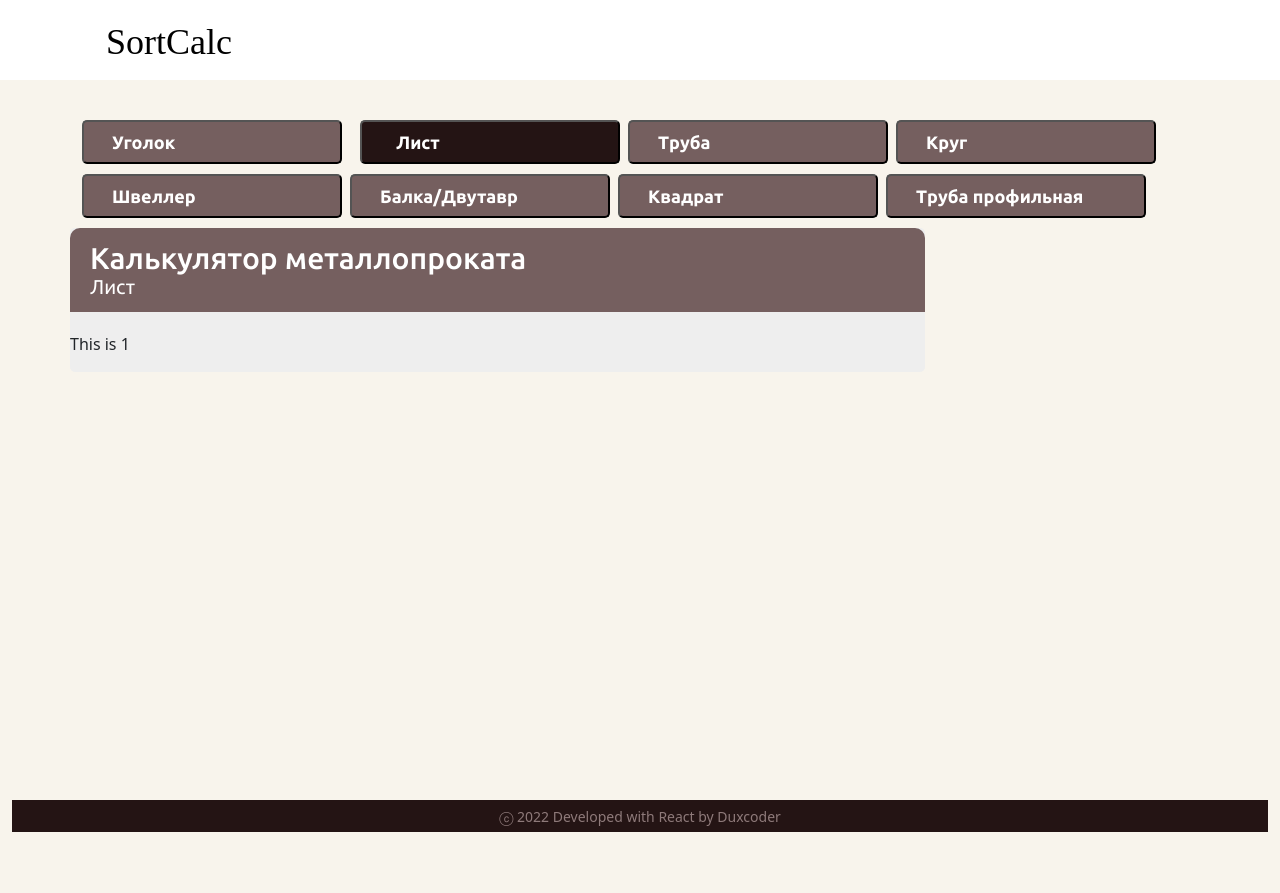
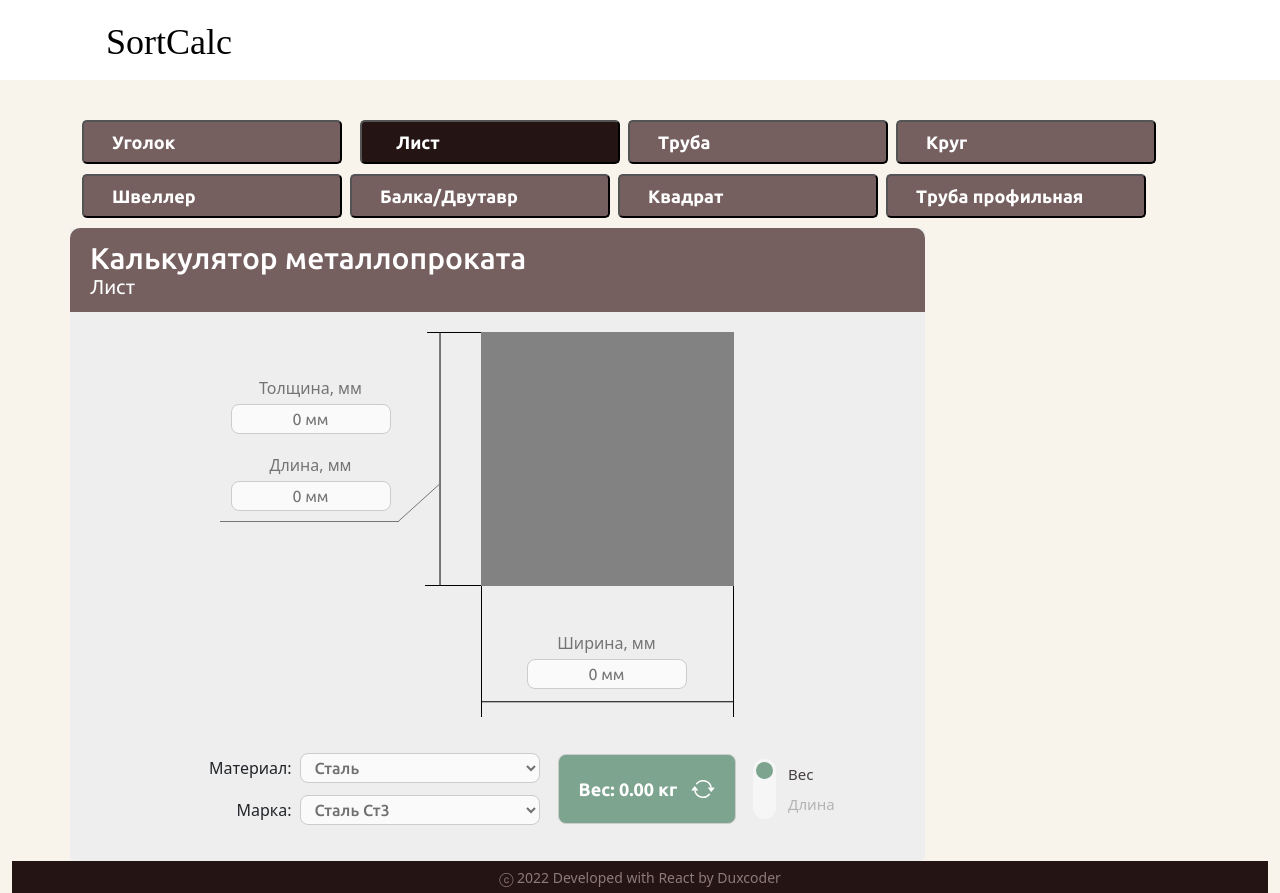
Before and after one commit to Duxcoder/SortCalc-Project-, a React (Create React App) app: page / in a window 1280 px wide. Both pictures are taken after a click on the button "Лист". Before the commit the page ends 832 px from the top, so only its background shows below. Built offline with nearby package versions, Linux system fonts and the light colour scheme; a web font is replaced by a local one.

Commit message:
Add page sheet, recast css module

```diff
--- a/src/components/app/App.js
+++ b/src/components/app/App.js
@@ -5,6 +5,7 @@ import styled from 'styled-components';
 import {Container, Row, Col} from 'react-bootstrap';
 import ButtonsList from '../buttonsList/buttonsList';
 import Corner from '../pages/corner/corner';
+import Sheet from '../pages/sheet/sheet';
 import CalcBottomBlock from '../calcBottomBlock/calcBottomBlock';
 
 const Logo = styled.div`
@@ -84,8 +85,8 @@ isInfinity (item){ // вывод 0 вместо infinity и минусовых
     return item
   }
 }
-postResult = (den, resInCorner) => {
-  return this.state.weightOn ? `${(this.isInfinity(den * resInCorner)).toFixed(2)} кг` : `${this.isInfinity((resInCorner / den)).toFixed(2)} м`
+postResult = (den, resInPage, weightUoM, resUoM, weightToFix, resToFix) => {
+  return this.state.weightOn ? `${(this.isInfinity(den * resInPage)).toFixed(weightToFix)} ${weightUoM}` : `${this.isInfinity((resInPage / den)).toFixed(resToFix)} ${resUoM}`
 }
 ViewContent = () => {
   const {number, grades, grades: {steels}, volume, density } = this.state;
@@ -98,7 +99,7 @@ ViewContent = () => {
         data ={grades}
         returnDensity={this.returnDensity}
         defaultGraid = {steels[0]}
-        result = {this.postResult(density, volume)}
+        result = {this.postResult(density, volume, 'кг', 'м', 2, 2)}
         labelForResult = {this.state.weightOn ? 'Вес: ' : 'Длина: '}
         weightOn = {this.weightOn}
         >
@@ -106,7 +107,20 @@ ViewContent = () => {
       </>
       )
     case 1 :
-      return <p>This is 1</p>
+      return (
+        <>
+        <Sheet weightOn = {this.state.weightOn} returnVolume={this.returnVolume}></Sheet>
+        <CalcBottomBlock
+        data ={grades}
+        returnDensity={this.returnDensity}
+        defaultGraid = {steels[0]}
+        result = {this.postResult(density, volume, 'кг', 'мм', 2, 0)}
+        labelForResult = {this.state.weightOn ? 'Вес: ' : 'Длина: '}
+        weightOn = {this.weightOn}
+        >
+        </CalcBottomBlock>
+        </>
+      )
 
     case 2:
       return <p>This is 2</p>
--- a/src/components/pages/corner/corner.js
+++ b/src/components/pages/corner/corner.js
@@ -1,7 +1,7 @@
 import React, { Component } from "react";
 import { ReactComponent as YourSvg } from './corner.svg';
 import styled from 'styled-components';
-import './corner.css';
+import styles from './corner.module.css';
 const Input = styled.input`
     display:inline;
     position:relative;
@@ -58,7 +58,7 @@ render(){
     return (
     <DivInput className={className}>
         <SpanText>{name}</SpanText>
-        <Input type="number" onInput={this.clickChange} name={id} autoСomplete="off" placeholder={this.props.placeholder}></Input>
+        <Input type="number" onInput={this.clickChange} name={id} autoСomplete="off" min="0" placeholder={this.props.placeholder}></Input>
     </DivInput>)
 }}
 
@@ -68,10 +68,10 @@ export default class Corner extends Component {
         super(props);
         this.state = {
             weightOn: true,
-            names: { width: 'Ширина, см',
+            names: { width: 'Ширина, мм',
                     length: 'Длина, м',
-                    thickness: 'Толщина, см',
-                    height: 'Высота, см',
+                    thickness: 'Толщина, мм',
+                    height: 'Высота, мм',
                     weight: 'Вес, кг'
             },
             values: {
@@ -111,9 +111,9 @@ export default class Corner extends Component {
     RenderInput = (props) => {
         const isWeightOn = props.weightOn;
         if (isWeightOn) {
-          return  <BlockInput id ={'length'} name={this.state.names.length} className={'inputLength'} valueNum={this.getValue} placeholder={'0 м'}></BlockInput>
+          return  <BlockInput id ={'length'} name={this.state.names.length} className={styles.inputLength} valueNum={this.getValue} placeholder={'0 м'}></BlockInput>
         } else {
-          return  <BlockInput id ={'weight'} name={this.state.names.weight} className={'inputLength'} valueNum={this.getValue} placeholder={'0 кг'}></BlockInput>
+          return  <BlockInput id ={'weight'} name={this.state.names.weight} className={styles.inputLength} valueNum={this.getValue} placeholder={'0 кг'}></BlockInput>
         }
 
     }
@@ -123,10 +123,10 @@ render(){
     <>
         <div className="d-flex justify-content-center align-items-center transition" >
             <this.RenderInput weightOn={this.state.weightOn}></this.RenderInput>
-            <BlockInput id ={'width'} name={width} className={'inputWidth'} valueNum={this.getValue} placeholder={'0 см'}></BlockInput>
-            <BlockInput id ={'thickness'} name={thickness} className={'inputThickness'} valueNum={this.getValue} placeholder={'0 см'}></BlockInput>
-            <BlockInput id ={'height'} name={height} className={'inputHeight'} valueNum={this.getValue} placeholder={'0 см'}></BlockInput>
-            <YourSvg className="svg"></YourSvg>
+            <BlockInput id ={'width'} name={width} className={styles.inputWidth} valueNum={this.getValue} placeholder={'0 мм'}></BlockInput>
+            <BlockInput id ={'thickness'} name={thickness} className={styles.inputThickness} valueNum={this.getValue} placeholder={'0 мм'}></BlockInput>
+            <BlockInput id ={'height'} name={height} className={styles.inputHeight} valueNum={this.getValue} placeholder={'0 мм'}></BlockInput>
+            <YourSvg className={styles.svg}></YourSvg>
         </div>
     </>
     )
--- /dev/null
+++ b/src/components/pages/corner/corner.module.css
@@ -0,0 +1,35 @@
+.inputHeight {
+    margin-bottom: 86px;
+    margin-right: 374px;
+}
+
+.inputWidth{
+    margin-top: 270px;
+    margin-left: 218px;
+}
+
+.inputThickness {
+    margin-bottom: 108px;
+    margin-left: 274px;
+}
+
+.inputLength{
+    margin-bottom: 260px;
+    margin-left: 274px;
+}
+
+.svg {
+    display: absolute;
+}
+
+input[type="number"]::-webkit-outer-spin-button,
+input[type="number"]::-webkit-inner-spin-button {
+    -webkit-appearance: none;
+}
+
+input[type='number'],
+input[type="number"]:hover,
+input[type="number"]:focus {
+    appearance: none;
+    -moz-appearance: textfield;
+}
--- a/src/components/pages/sheet/sheet.js
+++ b/src/components/pages/sheet/sheet.js
@@ -0,0 +1,131 @@
+import React, { Component } from "react";
+import { ReactComponent as YourSvg } from './sheet.svg';
+import styled from 'styled-components';
+import styles from './style.module.css';
+const Input = styled.input`
+    display:inline;
+    position:relative;
+    width: 160px;
+    height:30px;
+    border-radius: 8px;
+    border: solid 1px #ccc;
+    text-align:center;
+    outline:none;
+    background-color: #fafafa;
+    color: #707070;
+    font-family: 'Ubuntu';
+    font-style: normal;
+    font-weight: 500;
+    font-size: 16px;
+    padding-left: 24px;
+    padding-right: 24px;
+&::placeholder{
+    font-weight: 400;
+}
+&:focus::-webkit-input-placeholder {
+    color: transparent;
+}
+&:focus{
+    outline: solid 3px #E1DFDF;
+    background-color: #fff;
+}
+`
+const DivInput = styled.div`
+    position:absolute;
+    display:block;
+    text-align: center;
+    width:300px;
+    height:auto;
+`
+const SpanText = styled.span`
+    display:inline-block;
+    padding-bottom: 4px;
+    width: 100%;
+    color: #747474;
+`
+
+class BlockInput extends Component {
+
+    clickChange = (event) => {
+        const arr = {};
+        arr[event.target.name] = +event.target.value;
+        this.props.valueNum(arr)
+    }
+
+
+render(){
+    const {name, id, className} = this.props;
+    return (
+    <DivInput className={className}>
+        <SpanText>{name}</SpanText>
+        <Input type="number" onInput={this.clickChange} name={id} min="0" autoСomplete="off" placeholder={this.props.placeholder}></Input>
+    </DivInput>)
+}}
+
+
+export default class Sheet extends Component {
+    constructor(props){
+        super(props);
+        this.state = {
+            weightOn: true,
+            names: { width: 'Ширина, мм',
+                    length: 'Длина, мм',
+                    thickness: 'Толщина, мм',
+                    weight: 'Вес, кг'
+            },
+            values: {
+                    width: 0,
+                    length: 0,
+                    thickness: 0,
+                    weight: 0
+            }
+        }
+    }
+    componentDidUpdate(prevProps){
+        if (this.props.weightOn !== prevProps.weightOn){
+
+      this.setState({weightOn: this.props.weightOn}, () => {console.log(this.state)});
+      this.setState({values: {...this.state.values, weight: this.state.values.length}}, () => {this.calcSquare()});
+      this.calcSquare()}
+
+    }
+
+    calcSquare = () => {
+        const {width, length, thickness, weight} = this.state.values;
+        let res;
+        if (this.props.weightOn) {
+            res = width * length * thickness * 10e-10;
+        } else {
+            res = weight/(width * thickness * 10e-10); // m/s
+            if (isNaN(res)) {res = 0 }
+        }
+        this.props.returnVolume(res);
+      }
+    getValue = (id) => {
+       this.setState({values: { ...this.state.values, ...id}}, () => {this.calcSquare()})
+
+
+    }
+    RenderInput = (props) => {
+        const isWeightOn = props.weightOn;
+        if (isWeightOn) {
+          return  <BlockInput id ={'length'} name={this.state.names.length} className={styles.inputLength} valueNum={this.getValue} placeholder={'0 мм'}></BlockInput>
+        } else {
+          return  <BlockInput id ={'weight'} name={this.state.names.weight} className={styles.inputLength} valueNum={this.getValue} placeholder={'0 кг'}></BlockInput>
+        }
+
+    }
+render(){
+    const {width, thickness} = this.state.names;
+    return (
+    <>
+        <div className="d-flex justify-content-center align-items-center" >
+            <this.RenderInput weightOn={this.state.weightOn}></this.RenderInput>
+            <BlockInput id ={'thickness'} name={thickness} className={styles.inputThickness} valueNum={this.getValue} placeholder={'0 мм'}></BlockInput>
+            <BlockInput id ={'width'} name={width} className={styles.inputWidth} valueNum={this.getValue} placeholder={'0 мм'}></BlockInput>
+            <YourSvg className={styles.svg}></YourSvg>
+        </div>
+    </>
+    )
+}
+}
--- a/src/components/pages/corner/corner.css
+++ b/src/components/pages/sheet/style.module.css
@@ -1,29 +1,23 @@
-.inputHeight {
+.inputLength {
     margin-bottom: 86px;
     margin-right: 374px;
 }
 
-.inputWidth{
+.inputWidth {
     margin-top: 270px;
     margin-left: 218px;
 }
 
 .inputThickness {
-    margin-bottom: 108px;
-    margin-left: 274px;
-}
-
-.inputLength{
-    margin-bottom: 260px;
-    margin-left: 274px;
+    margin-bottom: 240px;
+    margin-right: 374px;
 }
 
 .svg {
     display: absolute;
+    margin-right:40px;
 }
-.transition{
-    transition: 0.3s;
-  }
+
 
 input[type="number"]::-webkit-outer-spin-button,
 input[type="number"]::-webkit-inner-spin-button {
```
Also changed, not shown: src/components/pages/sheet/sheet.svg (added), src/components/select/select.js (line endings or trailing spaces).
